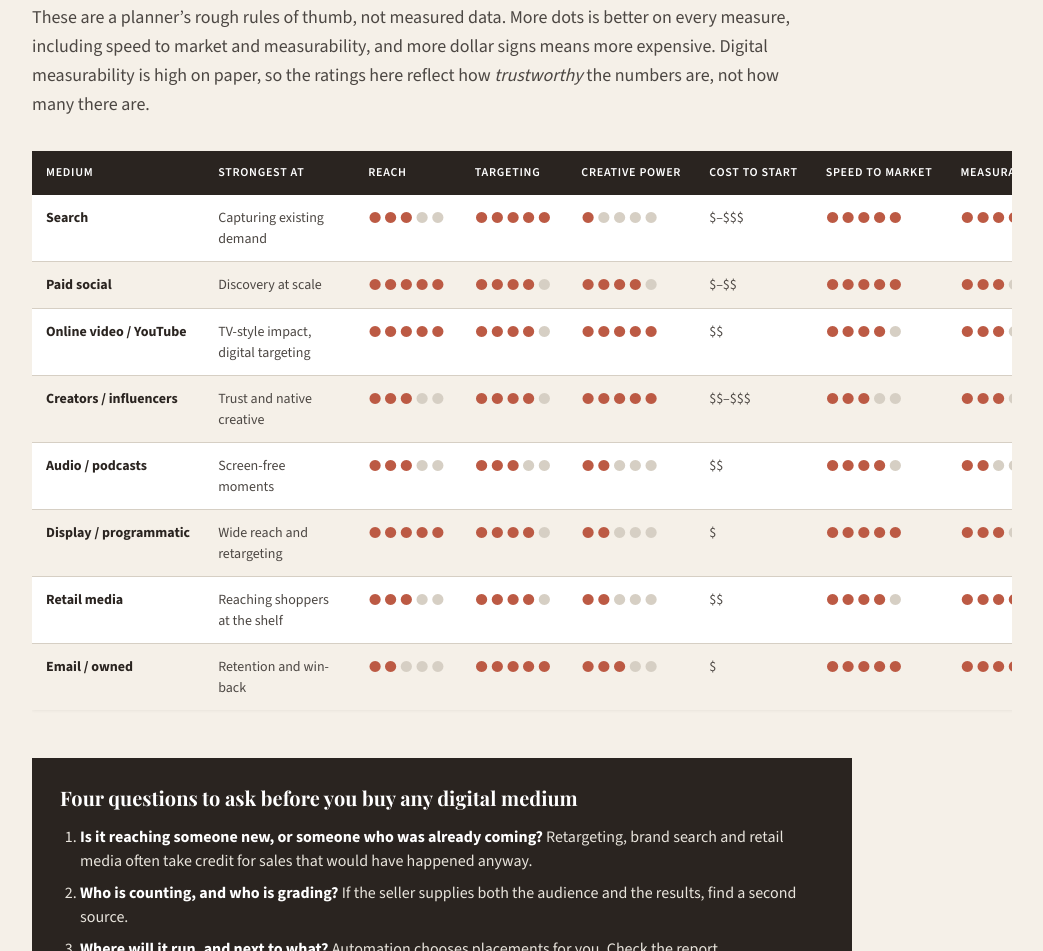
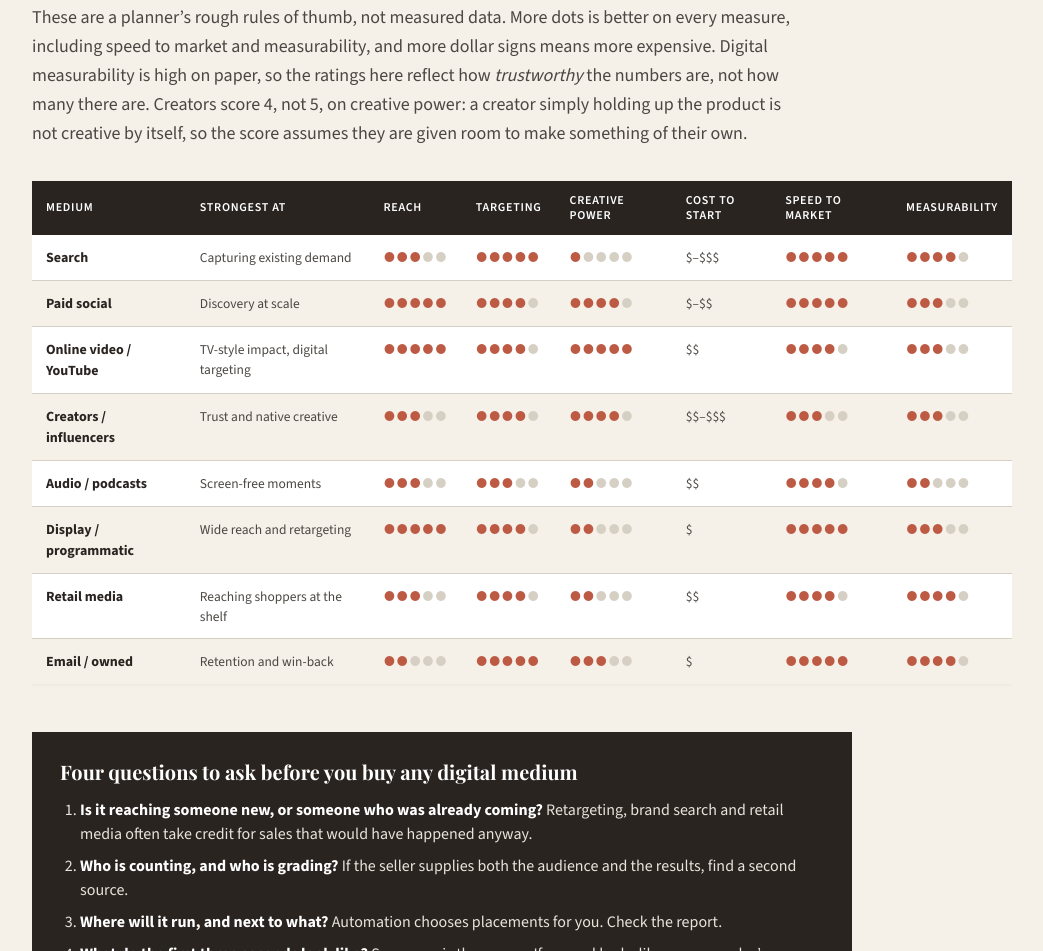
Before and after one commit to cbmmatthews-wq/cbmmatthews-wq.github.io, a plain HTML site: page media-planning-digital.html in a window 1280 px wide. Shown: the part 9175-10126 px from the top of the page, without its empty margins (118-1161 px from the left). Drawn offline with nearby package versions, Linux system fonts and the light colour scheme.

Commit message:
Add files via upload

```diff
--- a/media-planning-digital.html
+++ b/media-planning-digital.html
@@ -33,11 +33,14 @@
   .medium + .medium { border-top: 1px solid var(--rule); }
 
   /* ---------- Rating dots + table ---------- */
-  .dots { letter-spacing: 2px; color: var(--red); white-space: nowrap; font-size: 15px; }
+  .dots { letter-spacing: 1px; color: var(--red); white-space: nowrap; font-size: 13px; }
   .dots-off { color: var(--rule); }
   .glance-wrap { overflow-x: auto; }
-  .glance th, .glance td { white-space: nowrap; }
-  .glance td:nth-child(2) { white-space: normal; min-width: 150px; }
+  .glance { table-layout: auto; }
+  .glance th { white-space: normal; font-size: 11px; letter-spacing: 0.04em; padding: 10px 7px; line-height: 1.25; }
+  .glance td { padding: 10px 7px; font-size: 13.5px; }
+  .glance td:first-child { font-size: 14px; }
+  .glance td:nth-child(2) { min-width: 130px; }
 
   /* ---------- Questions box ---------- */
   .ask-box { background: var(--ink); color: #e8e4dc; padding: 24px 28px 18px; margin: 28px 0; max-width: 820px; }
@@ -493,7 +496,7 @@
   <div class="sec-label">Compare</div>
   <h2>Putting Them Side by Side</h2>
 
-  <p>These are a planner&rsquo;s rough rules of thumb, not measured data. More dots is better on every measure, including speed to market and measurability, and more dollar signs means more expensive. Digital measurability is high on paper, so the ratings here reflect how <em>trustworthy</em> the numbers are, not how many there are.</p>
+  <p>These are a planner&rsquo;s rough rules of thumb, not measured data. More dots is better on every measure, including speed to market and measurability, and more dollar signs means more expensive. Digital measurability is high on paper, so the ratings here reflect how <em>trustworthy</em> the numbers are, not how many there are. Creators score 4, not 5, on creative power: a creator simply holding up the product is not creative by itself, so the score assumes they are given room to make something of their own.</p>
 
   <div class="glance-wrap">
   <table class="glance">
@@ -504,7 +507,7 @@
       <tr><td><strong>Search</strong></td><td>Capturing existing demand</td><td><span class="dots">&#9679;&#9679;&#9679;<span class="dots-off">&#9679;&#9679;</span></span></td><td><span class="dots">&#9679;&#9679;&#9679;&#9679;&#9679;</span></td><td><span class="dots">&#9679;<span class="dots-off">&#9679;&#9679;&#9679;&#9679;</span></span></td><td>$&ndash;$$$</td><td><span class="dots">&#9679;&#9679;&#9679;&#9679;&#9679;</span></td><td><span class="dots">&#9679;&#9679;&#9679;&#9679;<span class="dots-off">&#9679;</span></span></td></tr>
       <tr><td><strong>Paid social</strong></td><td>Discovery at scale</td><td><span class="dots">&#9679;&#9679;&#9679;&#9679;&#9679;</span></td><td><span class="dots">&#9679;&#9679;&#9679;&#9679;<span class="dots-off">&#9679;</span></span></td><td><span class="dots">&#9679;&#9679;&#9679;&#9679;<span class="dots-off">&#9679;</span></span></td><td>$&ndash;$$</td><td><span class="dots">&#9679;&#9679;&#9679;&#9679;&#9679;</span></td><td><span class="dots">&#9679;&#9679;&#9679;<span class="dots-off">&#9679;&#9679;</span></span></td></tr>
       <tr><td><strong>Online video / YouTube</strong></td><td>TV-style impact, digital targeting</td><td><span class="dots">&#9679;&#9679;&#9679;&#9679;&#9679;</span></td><td><span class="dots">&#9679;&#9679;&#9679;&#9679;<span class="dots-off">&#9679;</span></span></td><td><span class="dots">&#9679;&#9679;&#9679;&#9679;&#9679;</span></td><td>$$</td><td><span class="dots">&#9679;&#9679;&#9679;&#9679;<span class="dots-off">&#9679;</span></span></td><td><span class="dots">&#9679;&#9679;&#9679;<span class="dots-off">&#9679;&#9679;</span></span></td></tr>
-      <tr><td><strong>Creators / influencers</strong></td><td>Trust and native creative</td><td><span class="dots">&#9679;&#9679;&#9679;<span class="dots-off">&#9679;&#9679;</span></span></td><td><span class="dots">&#9679;&#9679;&#9679;&#9679;<span class="dots-off">&#9679;</span></span></td><td><span class="dots">&#9679;&#9679;&#9679;&#9679;&#9679;</span></td><td>$$&ndash;$$$</td><td><span class="dots">&#9679;&#9679;&#9679;<span class="dots-off">&#9679;&#9679;</span></span></td><td><span class="dots">&#9679;&#9679;&#9679;<span class="dots-off">&#9679;&#9679;</span></span></td></tr>
+      <tr><td><strong>Creators / influencers</strong></td><td>Trust and native creative</td><td><span class="dots">&#9679;&#9679;&#9679;<span class="dots-off">&#9679;&#9679;</span></span></td><td><span class="dots">&#9679;&#9679;&#9679;&#9679;<span class="dots-off">&#9679;</span></span></td><td><span class="dots">&#9679;&#9679;&#9679;&#9679;<span class="dots-off">&#9679;</span></span></td><td>$$&ndash;$$$</td><td><span class="dots">&#9679;&#9679;&#9679;<span class="dots-off">&#9679;&#9679;</span></span></td><td><span class="dots">&#9679;&#9679;&#9679;<span class="dots-off">&#9679;&#9679;</span></span></td></tr>
       <tr><td><strong>Audio / podcasts</strong></td><td>Screen-free moments</td><td><span class="dots">&#9679;&#9679;&#9679;<span class="dots-off">&#9679;&#9679;</span></span></td><td><span class="dots">&#9679;&#9679;&#9679;<span class="dots-off">&#9679;&#9679;</span></span></td><td><span class="dots">&#9679;&#9679;<span class="dots-off">&#9679;&#9679;&#9679;</span></span></td><td>$$</td><td><span class="dots">&#9679;&#9679;&#9679;&#9679;<span class="dots-off">&#9679;</span></span></td><td><span class="dots">&#9679;&#9679;<span class="dots-off">&#9679;&#9679;&#9679;</span></span></td></tr>
       <tr><td><strong>Display / programmatic</strong></td><td>Wide reach and retargeting</td><td><span class="dots">&#9679;&#9679;&#9679;&#9679;&#9679;</span></td><td><span class="dots">&#9679;&#9679;&#9679;&#9679;<span class="dots-off">&#9679;</span></span></td><td><span class="dots">&#9679;&#9679;<span class="dots-off">&#9679;&#9679;&#9679;</span></span></td><td>$</td><td><span class="dots">&#9679;&#9679;&#9679;&#9679;&#9679;</span></td><td><span class="dots">&#9679;&#9679;&#9679;<span class="dots-off">&#9679;&#9679;</span></span></td></tr>
       <tr><td><strong>Retail media</strong></td><td>Reaching shoppers at the shelf</td><td><span class="dots">&#9679;&#9679;&#9679;<span class="dots-off">&#9679;&#9679;</span></span></td><td><span class="dots">&#9679;&#9679;&#9679;&#9679;<span class="dots-off">&#9679;</span></span></td><td><span class="dots">&#9679;&#9679;<span class="dots-off">&#9679;&#9679;&#9679;</span></span></td><td>$$</td><td><span class="dots">&#9679;&#9679;&#9679;&#9679;<span class="dots-off">&#9679;</span></span></td><td><span class="dots">&#9679;&#9679;&#9679;&#9679;<span class="dots-off">&#9679;</span></span></td></tr>
```
Also changed, not shown: media-planning-traditional.html (+6 -3 lines).
